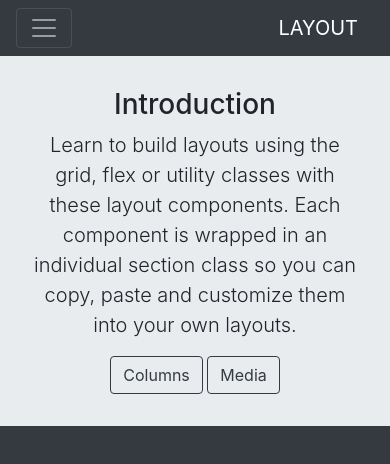
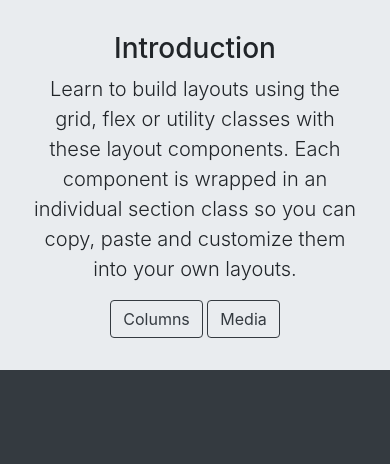
Before and after one commit to Oomamchur/temporary-repo, a plain HTML site: page new/index.html in a window 390 px wide. Drawn offline with nearby package versions, Linux system fonts and the light colour scheme.

Commit message:
deleted navigation

```diff
--- a/new/index.html
+++ b/new/index.html
@@ -15,29 +15,6 @@
 
   <body class="bg-dark">
     <header id="page-hero" class="d-flex flex-column align-content-between">
-      <nav class="site-nav family-sans navbar navbar-expand-md bg-dark navbar-dark">
-        <div class="container-fluid">
-          <button
-            type="button"
-            class="navbar-toggler"
-            data-toggle="collapse"
-            data-target="#myTogglerNav"
-            aria-controls="myTogglerNav"
-            aria-label="Toggle Navigation"
-          >
-            <span class="navbar-toggler-icon"></span>
-          </button>
-
-          <a class="navbar-brand text-uppercase" href="#page-hero"><a class="navbar-brand text-uppercase" href="index.html">Layout</a>
-          <div class="collapse navbar-collapse" id="myTogglerNav">
-            <div class="navbar-nav ml-auto font-weight-regular text-uppercase">
-              <a class="nav-item nav-link text-white" href="index.html">home</a>
-              <a class="nav-item nav-link" href="columns.html">columns</a>
-              <a class="nav-item nav-link" href="media.html">media</a>
-            </div>
-          </div>
-        </div>
-      </nav>
 
       <section class="jumbotron jumbotron-fluid d-flex align-items-center text-reverse">
         <div class="container text-center">
```
